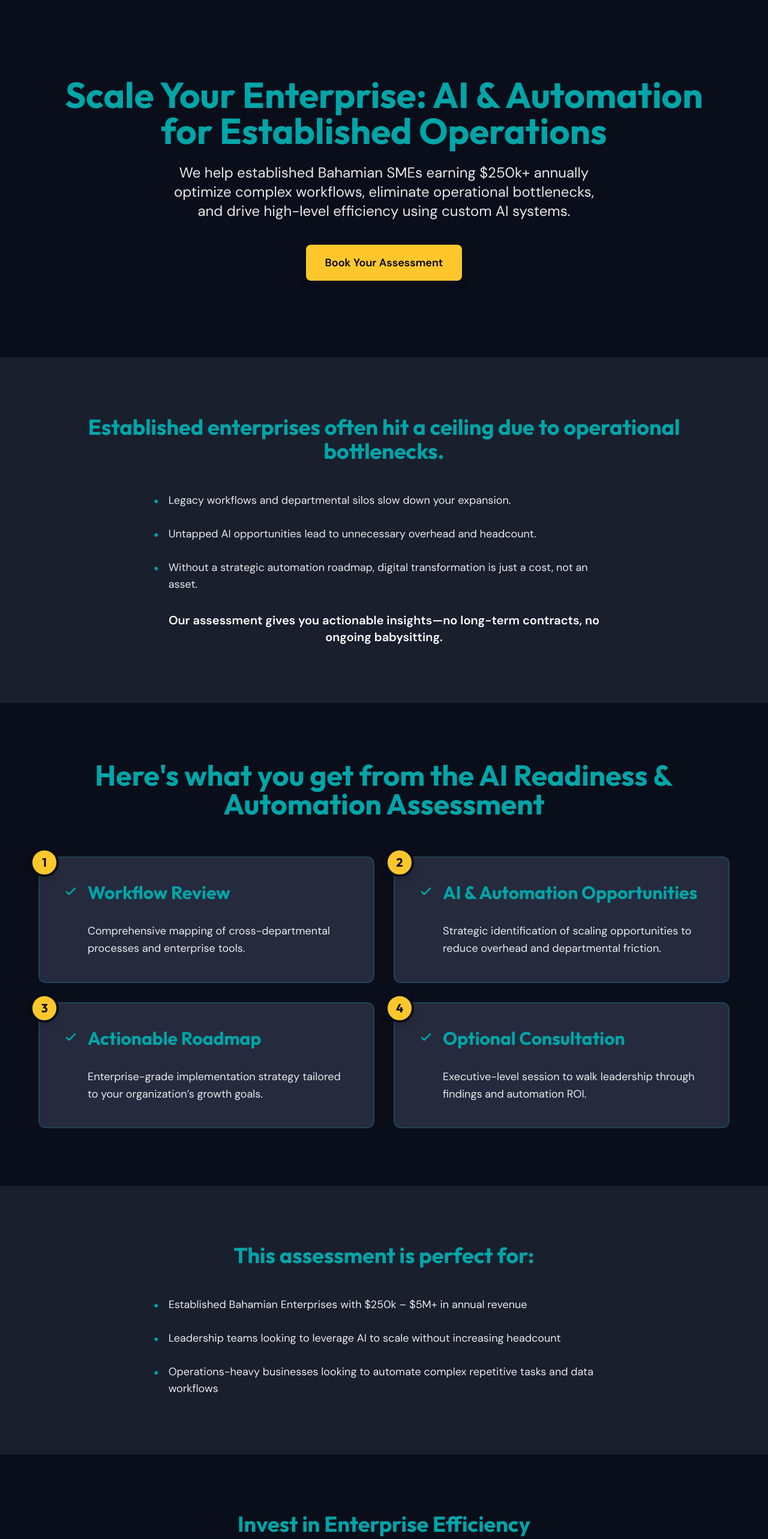
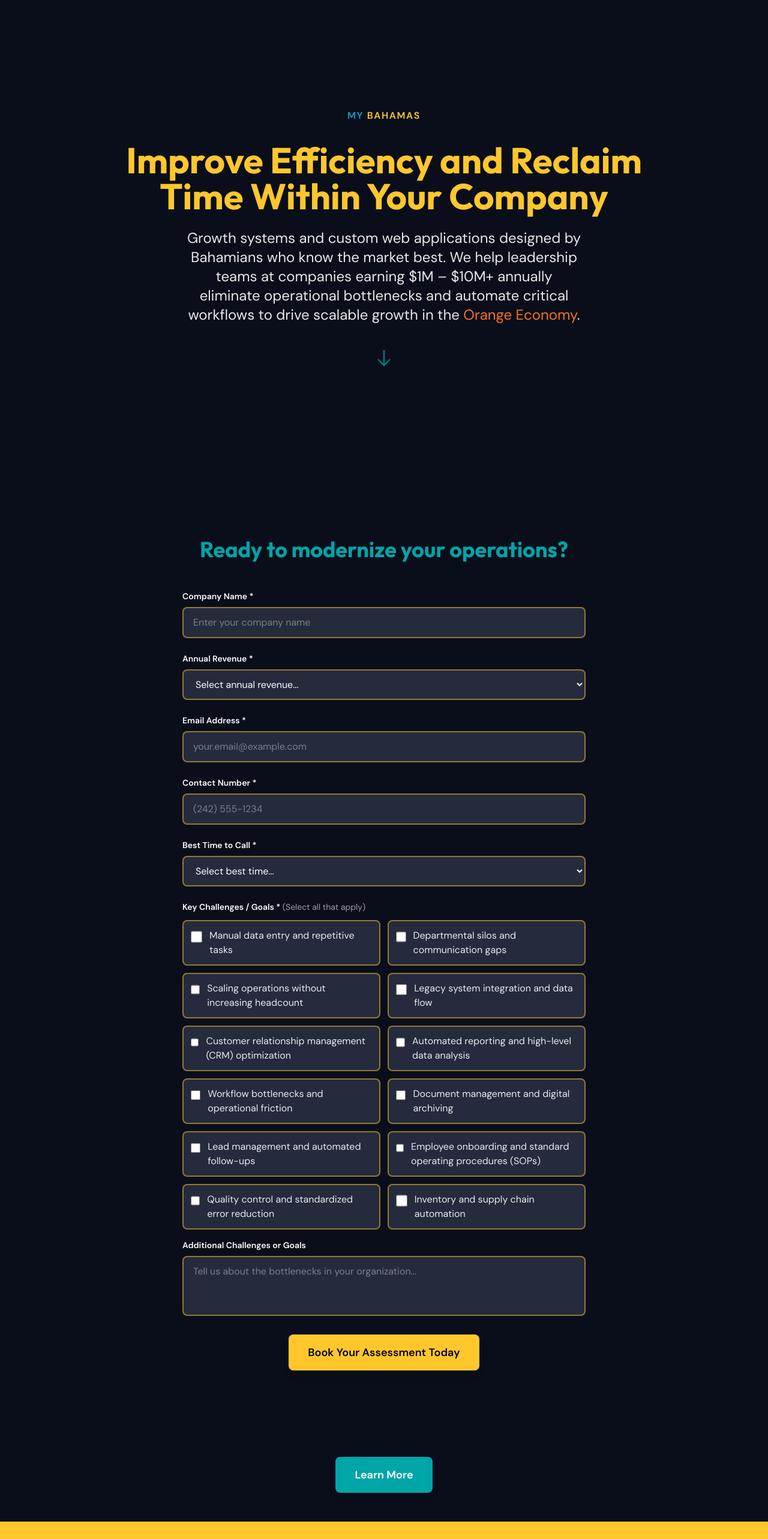
Before and after one commit to salutethegenius/AI-Automation-Insights, a Next.js app: page / in a window 1280 px wide. Shown: the top 2566 px of the page at 60% size. Built offline with nearby package versions, Linux system fonts and the light colour scheme.

Commit message:
Polish assessment funnel and messaging

```diff
--- a/app/api/submit-assessment/route.ts
+++ b/app/api/submit-assessment/route.ts
@@ -103,7 +103,7 @@ export async function POST(request: NextRequest) {
       .insert([
         {
           business_name: businessName,
-          business_revenue: businessRevenue,
+          business_size: businessRevenue,
           email: email,
           contact_number: contactNumber,
           best_time_to_call: bestTimeToCall,
--- a/app/globals.css
+++ b/app/globals.css
@@ -45,6 +45,19 @@
     }
   }
 
+  .animate-bounce-down {
+    animation: bounceDown 2s ease-in-out infinite;
+  }
+
+  @keyframes bounceDown {
+    0%, 100% {
+      transform: translateY(0);
+    }
+    50% {
+      transform: translateY(8px);
+    }
+  }
+
   /* Custom checkbox styling for dark theme */
   input[type="checkbox"] {
     accent-color: #00A5A8;
--- a/app/page.tsx
+++ b/app/page.tsx
@@ -1,24 +1,52 @@
+'use client'
+
+import { useState, useRef } from 'react'
 import { Hero } from '@/components/Hero'
-import { Problem } from '@/components/Problem'
 import { Deliverables } from '@/components/Deliverables'
 import { WhoFor } from '@/components/WhoFor'
 import { Pricing } from '@/components/Pricing'
-import { SocialProof } from '@/components/SocialProof'
-import { Projects } from '@/components/Projects'
 import { BookingForm } from '@/components/BookingForm'
 import { Footer } from '@/components/Footer'
+import { Button } from '@/components/ui/Button'
 
 export default function Home() {
+  const [showMore, setShowMore] = useState(false)
+  const exploreContentRef = useRef<HTMLDivElement>(null)
+
+  const handleExplore = () => {
+    // #region agent log
+    fetch('http://127.0.0.1:7250/ingest/93b3c464-e613-4ca5-89da-882dec6414e4',{method:'POST',headers:{'Content-Type':'application/json'},body:JSON.stringify({location:'page.tsx:18',message:'handleExplore called',data:{showMoreBefore:showMore},timestamp:Date.now(),hypothesisId:'A'})}).catch(()=>{});
+    // #endregion
+    setShowMore(true)
+    setTimeout(() => {
+      // #region agent log
+      fetch('http://127.0.0.1:7250/ingest/93b3c464-e613-4ca5-89da-882dec6414e4',{method:'POST',headers:{'Content-Type':'application/json'},body:JSON.stringify({location:'page.tsx:23',message:'scrollIntoView attempt',data:{refExists:!!exploreContentRef.current},timestamp:Date.now(),hypothesisId:'A'})}).catch(()=>{});
+      // #endregion
+      exploreContentRef.current?.scrollIntoView({ behavior: 'smooth' })
+    }, 150)
+  }
+
   return (
     <main className="min-h-screen">
       <Hero />
-      <Problem />
-      <Deliverables />
-      <WhoFor />
-      <Pricing />
-      <SocialProof />
-      <Projects />
       <BookingForm />
+
+      <section className="bg-dark-bg py-12 px-4 md:px-8 lg:px-16 text-center">
+        {!showMore && (
+          <Button onClick={handleExplore} variant="secondary">
+            Learn More
+          </Button>
+        )}
+      </section>
+
+      {showMore && (
+        <div ref={exploreContentRef} className="fade-in">
+          <WhoFor />
+          <Pricing />
+          <Deliverables />
+        </div>
+      )}
+
       <Footer />
     </main>
   )
--- a/components/Deliverables.tsx
+++ b/components/Deliverables.tsx
@@ -2,20 +2,20 @@ import { SectionWrapper } from './ui/SectionWrapper'
 
 const deliverables = [
   {
-    title: 'Workflow Review',
-    description: 'Comprehensive mapping of cross-departmental processes and enterprise tools.',
+    title: 'Operational Systems & Workflow Audit',
+    description: 'Detailed mapping of cross-departmental workflows, systems, and data handoffs to reveal friction, risk, and duplication.',
   },
   {
-    title: 'AI & Automation Opportunities',
-    description: 'Strategic identification of scaling opportunities to reduce overhead and departmental friction.',
+    title: 'Automation & Custom Software Opportunity Map',
+    description: 'Technical identification of high-impact automation, integration, and custom software initiatives to reduce overhead and latency.',
   },
   {
-    title: 'Actionable Roadmap',
-    description: 'Enterprise-grade implementation strategy tailored to your organization’s growth goals.',
+    title: 'Digital Infrastructure Roadmap',
+    description: 'Enterprise-grade implementation roadmap outlining phases, dependencies, and infrastructure decisions aligned with your growth strategy.',
   },
   {
-    title: 'Optional Consultation',
-    description: 'Executive-level session to walk leadership through findings and automation ROI.',
+    title: 'Executive Strategy Session',
+    description: 'Session with leadership to walk through findings, recommended architecture, projected ROI, and change-management considerations.',
   },
 ]
 
@@ -23,8 +23,8 @@ export const Deliverables = () => {
   return (
     <SectionWrapper className="bg-dark-bg fade-in">
       <div className="text-center mb-16">
-        <h2 className="font-heading text-3xl md:text-4xl lg:text-5xl font-bold text-turquoise mb-4">
-          Here's what you get from the AI Readiness & Automation Assessment
+        <h2 className="font-heading text-3xl md:text-4xl lg:text-5xl font-bold text-gold mb-4">
+          Here's what you get from the Digital Infrastructure & Automation Assessment
         </h2>
       </div>
 
--- a/components/Hero.tsx
+++ b/components/Hero.tsx
@@ -1,25 +1,44 @@
 'use client'
-
-import { Button } from './ui/Button'
 
 export const Hero = () => {
   const scrollToForm = () => {
     const formSection = document.getElementById('booking-form')
+    // #region agent log
+    fetch('http://127.0.0.1:7250/ingest/93b3c464-e613-4ca5-89da-882dec6414e4',{method:'POST',headers:{'Content-Type':'application/json'},body:JSON.stringify({location:'Hero.tsx:5',message:'scrollToForm called',data:{formSectionFound:!!formSection},timestamp:Date.now(),hypothesisId:'B'})}).catch(()=>{});
+    // #endregion
     formSection?.scrollIntoView({ behavior: 'smooth' })
   }
 
   return (
-    <section className="relative bg-dark-bg py-20 md:py-32 px-4 md:px-8 lg:px-16 fade-in">
+    <section className="relative min-h-screen flex flex-col items-center justify-center bg-dark-bg px-4 md:px-8 lg:px-16 fade-in">
       <div className="max-w-6xl mx-auto text-center">
-        <h1 className="font-heading text-4xl md:text-5xl lg:text-6xl font-bold text-turquoise mb-6 text-balance">
-          Scale Your Enterprise: AI & Automation for Established Operations
+        <p className="text-sm md:text-base font-semibold tracking-widest uppercase mb-8">
+          <span className="text-[#00A4D3]">My</span>{' '}
+          <span className="text-gold">Bahamas</span>
+        </p>
+        <h1 className="font-heading text-4xl md:text-5xl lg:text-6xl font-bold text-gold mb-6 text-balance">
+          Improve Efficiency and Reclaim Time Within Your Company
         </h1>
         <p className="text-xl md:text-2xl text-white/90 mb-10 max-w-3xl mx-auto text-balance">
-          We help established Bahamian SMEs earning $250k+ annually optimize complex workflows, eliminate operational bottlenecks, and drive high-level efficiency using custom AI systems.
+          Growth systems and custom web applications designed by Bahamians who know the market best. We help leadership teams at companies earning $1M – $10M+ annually eliminate operational bottlenecks and automate critical workflows to drive scalable growth in the <span className="text-orange-500">Orange Economy</span>.
         </p>
-        <Button onClick={scrollToForm} variant="primary">
-          Book Your Assessment
-        </Button>
+        <button
+          type="button"
+          onClick={scrollToForm}
+          aria-label="Scroll to form"
+          className="inline-flex items-center justify-center text-turquoise/70 hover:text-turquoise transition-colors cursor-pointer"
+        >
+          <svg
+            className="w-8 h-8 animate-bounce-down"
+            fill="none"
+            stroke="currentColor"
+            strokeWidth={2}
+            viewBox="0 0 24 24"
+            aria-hidden
+          >
+            <path strokeLinecap="round" strokeLinejoin="round" d="M19 14l-7 7m0 0l-7-7m7 7V3" />
+          </svg>
+        </button>
       </div>
     </section>
   )
--- a/components/Pricing.tsx
+++ b/components/Pricing.tsx
@@ -4,8 +4,8 @@ export const Pricing = () => {
   return (
     <SectionWrapper className="bg-dark-bg fade-in">
       <div className="text-center mb-12">
-        <h2 className="font-heading text-3xl md:text-4xl font-bold text-turquoise mb-6">
-          Invest in Enterprise Efficiency
+        <h2 className="font-heading text-3xl md:text-4xl font-bold text-gold mb-6">
+          Invest in Company Efficiency
         </h2>
       </div>
 
@@ -17,7 +17,13 @@ export const Pricing = () => {
                 <h3 className="font-heading text-2xl font-bold text-turquoise mb-2">
                   Strategic Operational Audit
                 </h3>
-                <p className="text-white/70">Comprehensive review of SME workflows</p>
+                <p className="text-white/70">Comprehensive review of core workflows, systems, and data flows.</p>
+                <ul className="mt-4 space-y-2 text-base text-white/80">
+                  <li>End-to-end mapping of operational processes across departments</li>
+                  <li>Current-state technology stack and data architecture assessment</li>
+                  <li>Identification of manual bottlenecks, failure points, and duplicated effort</li>
+                  <li>Prioritized list of automation and infrastructure opportunities</li>
+                </ul>
               </div>
               <div className="text-3xl font-bold text-white mt-4 md:mt-0">
                 $1,500 – $2,500
@@ -29,7 +35,13 @@ export const Pricing = () => {
                 <h3 className="font-heading text-2xl font-bold text-turquoise mb-2">
                   Automation Implementation Roadmap
                 </h3>
-                <p className="text-white/70">Phase-by-phase execution strategy for scaling</p>
+                <p className="text-white/70">Phase-by-phase execution strategy for scaling your digital infrastructure.</p>
+                <ul className="mt-4 space-y-2 text-base text-white/80">
+                  <li>Target-state architecture for systems, integrations, and data flows</li>
+                  <li>Sequenced implementation plan broken into phases and milestones</li>
+                  <li>Resourcing assumptions for in-house, contractor, and vendor work</li>
+                  <li>Risk, compliance, and change-management considerations for leadership</li>
+                </ul>
               </div>
               <div className="text-3xl font-bold text-white mt-4 md:mt-0">
                 $3,500 – $5,000+
@@ -39,7 +51,7 @@ export const Pricing = () => {
         </div>
 
         <p className="text-center text-lg text-white/80">
-          Pricing is scaled based on operational complexity and organization size, ensuring maximum ROI for established enterprises.
+          Pricing is scaled based on operational complexity and organization size, ensuring maximum ROI for established Bahamian businesses.
         </p>
       </div>
     </SectionWrapper>
--- a/components/Problem.tsx
+++ /dev/null
@@ -1,34 +0,0 @@
-import { SectionWrapper } from './ui/SectionWrapper'
-
-export const Problem = () => {
-  return (
-    <SectionWrapper className="bg-dark-surface fade-in">
-      <div className="text-center mb-12">
-        <h2 className="font-heading text-3xl md:text-4xl font-bold text-turquoise mb-6">
-          Established enterprises often hit a ceiling due to operational bottlenecks.
-        </h2>
-      </div>
-
-      <div className="max-w-3xl mx-auto">
-        <ul className="space-y-6 text-lg text-white/90">
-          <li className="flex items-start">
-            <span className="text-turquoise text-2xl mr-4">•</span>
-            <span>Legacy workflows and departmental silos slow down your expansion.</span>
-          </li>
-          <li className="flex items-start">
-            <span className="text-turquoise text-2xl mr-4">•</span>
-            <span>Untapped AI opportunities lead to unnecessary overhead and headcount.</span>
-          </li>
-          <li className="flex items-start">
-            <span className="text-turquoise text-2xl mr-4">•</span>
-            <span>Without a strategic automation roadmap, digital transformation is just a cost, not an asset.</span>
-          </li>
-        </ul>
-
-        <p className="mt-8 text-xl text-white font-semibold text-center">
-          Our assessment gives you actionable insights—no long-term contracts, no ongoing babysitting.
-        </p>
-      </div>
-    </SectionWrapper>
-  )
-}
--- a/components/Projects.tsx
+++ b/components/Projects.tsx
@@ -16,12 +16,6 @@ const projects: Project[] = [
     description: 'Sovereign AI & Digital Infrastructure for The Bahamas. Building the foundation for a digital future across the archipelago.',
   },
   {
-    name: 'Local Squares',
-    url: 'https://localsquares.vercel.app/',
-    status: 'live',
-    description: 'Neighborhood business directory connecting Bahamian businesses with local customers. Pin your business, get discovered, and grow your local presence.',
-  },
-  {
     name: 'LawBey.com',
     url: 'https://lawbey.com',
     status: 'live',
@@ -38,12 +32,6 @@ const projects: Project[] = [
     url: 'https://kemisdigital.com',
     status: 'live',
     description: 'All-in-one social media marketing automation platform with AI chatbots, content creation, ad campaigns, CRM, and more.',
-  },
-  {
-    name: 'Urban Nassau Rides',
-    url: 'https://urbannassau2-0.vercel.app/',
-    status: 'live',
-    description: 'Ride service, delivery, and courier platform for Nassau. Fast, reliable transportation and logistics solutions.',
   },
   {
     name: 'Kemis Academy',
@@ -81,7 +69,7 @@ export const Projects = () => {
   return (
     <SectionWrapper className="bg-dark-surface fade-in">
       <div className="text-center mb-12">
-        <h2 className="font-heading text-3xl md:text-4xl font-bold text-turquoise mb-4">
+        <h2 className="font-heading text-3xl md:text-4xl font-bold text-gold mb-4">
           Our Work
         </h2>
         <p className="text-white/80 text-lg max-w-2xl mx-auto">
--- a/components/WhoFor.tsx
+++ b/components/WhoFor.tsx
@@ -1,16 +1,16 @@
 import { SectionWrapper } from './ui/SectionWrapper'
 
 const targetAudience = [
-  'Established Bahamian Enterprises with $250k – $5M+ in annual revenue',
-  'Leadership teams looking to leverage AI to scale without increasing headcount',
-  'Operations-heavy businesses looking to automate complex repetitive tasks and data workflows',
+  'Established Bahamian businesses with $1M – $10M+ in annual revenue and multi-department operations',
+  'Leadership teams looking to modernize operations and reduce overhead without increasing headcount',
+  'Operations-heavy businesses looking to automate repetitive tasks and simplify data workflows',
 ]
 
 export const WhoFor = () => {
   return (
     <SectionWrapper className="bg-dark-surface fade-in">
       <div className="text-center mb-12">
-        <h2 className="font-heading text-3xl md:text-4xl font-bold text-turquoise mb-6">
+        <h2 className="font-heading text-3xl md:text-4xl font-bold text-gold mb-6">
           This assessment is perfect for:
         </h2>
       </div>
```
Also changed, not shown: components/BookingForm.tsx (+35 -9 lines), components/SocialProof.tsx (+7 -3 lines).
